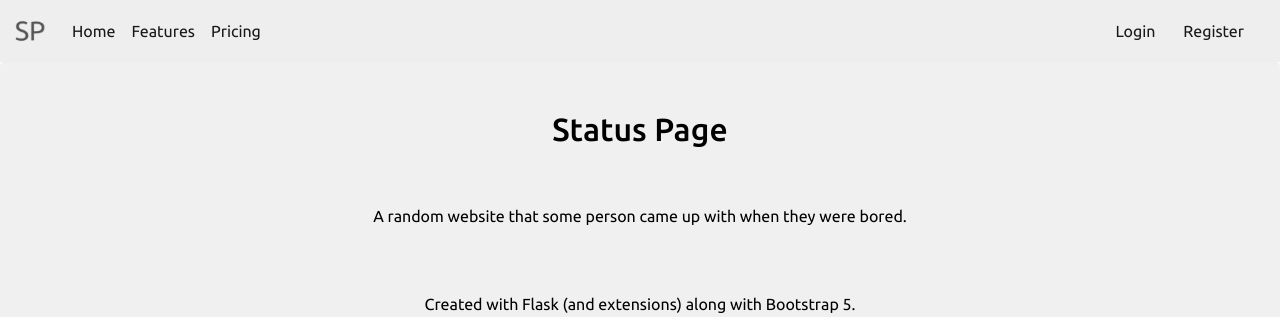
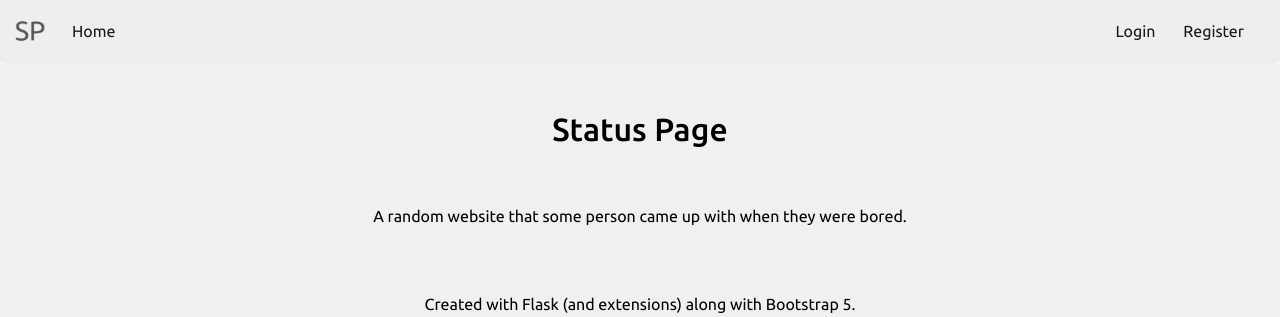
Before and after one commit to PotatoWatch/status-page-website-code, a Flask app: page / in a window 1280 px wide. Shown: the top 317 px of the page. Run offline with Flask 2, Linux system fonts and the light colour scheme.

Commit message:
Update base.html

```diff
--- a/status-page/status_page/templates/base.html
+++ b/status-page/status_page/templates/base.html
@@ -7,7 +7,7 @@
 	<script src="https://cdn.jsdelivr.net/npm/bootstrap@5.1.3/dist/js/bootstrap.bundle.min.js" integrity="sha384-ka7Sk0Gln4gmtz2MlQnikT1wXgYsOg+OMhuP+IlRH9sENBO0LRn5q+8nbTov4+1p" crossorigin="anonymous"></script>
 	<link rel="stylesheet" type="text/css" href="{{ url_for('static', filename='main.css') }}">
 	<link href="https://cdn.jsdelivr.net/npm/bootstrap@5.0.2/dist/css/bootstrap.min.css" rel="stylesheet" integrity="sha384-EVSTQN3/azprG1Anm3QDgpJLIm9Nao0Yz1ztcQTwFspd3yD65VohhpuuCOmLASjC" crossorigin="anonymous">
-	<link rel="shortcut icon" href="{{ url_for('static', filename='favicon.ico') }}">
+	<link rel="shortcut icon" href="{{ url_for('static', filename='favicon.ico') }}", alt='logo'>
 	<title>{{ title }}</title>
 </head>
 <body style="background-color: #FBFBFB">
@@ -21,12 +21,6 @@
 	      <ul class="navbar-nav me-auto mb-2 mb-lg-0">
 	        <li class="nav-item">
 	          <a class="nav-link active" aria-current="page" href="#">Home</a>
-	        </li>
-	        <li class="nav-item">
-	          <a class="nav-link active" href="#">Features</a>
-	        </li>
-	        <li class="nav-item">
-	          <a class="nav-link active" href="#">Pricing</a>
 	        </li>
 	      </ul>
 	    </div>
```
